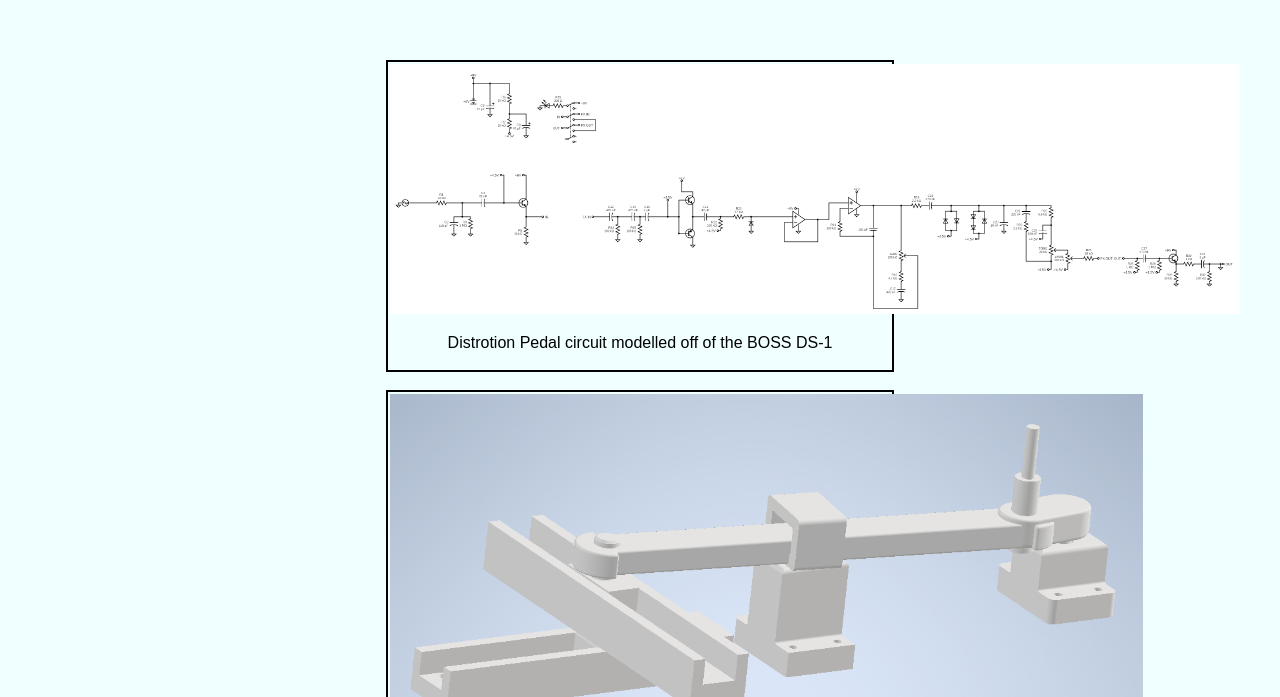
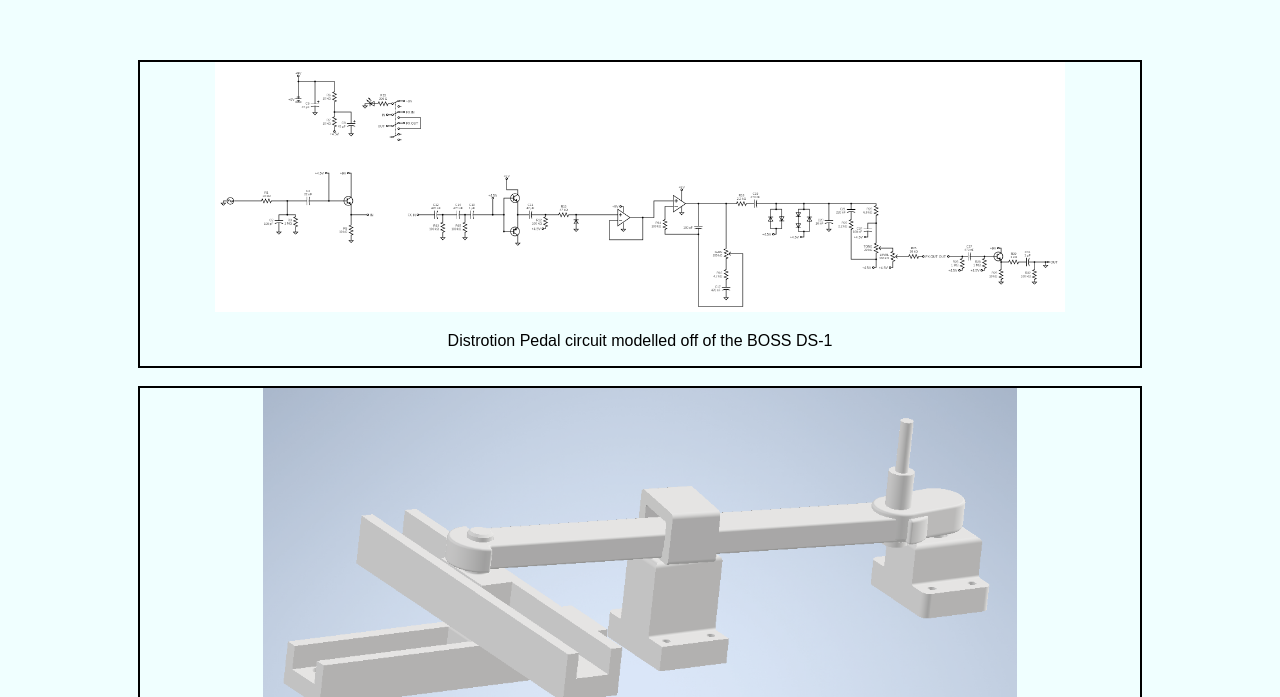
Before and after one commit to pmacican/website, a plain HTML site: page index.html in a window 1280 px wide. Shown: the part 103-800 px from the top of the page. Drawn offline with Linux system fonts and the light colour scheme.

Commit message:
Add files via upload

```diff
--- a/main.css
+++ b/main.css
@@ -23,9 +23,8 @@ body {
 }
 
 .project {
-    width:500px;
+    width: 1000px;
     margin:auto;
-    padding: 2px;
     align-content:center;
     text-align:center;
     border-color:black;
```
